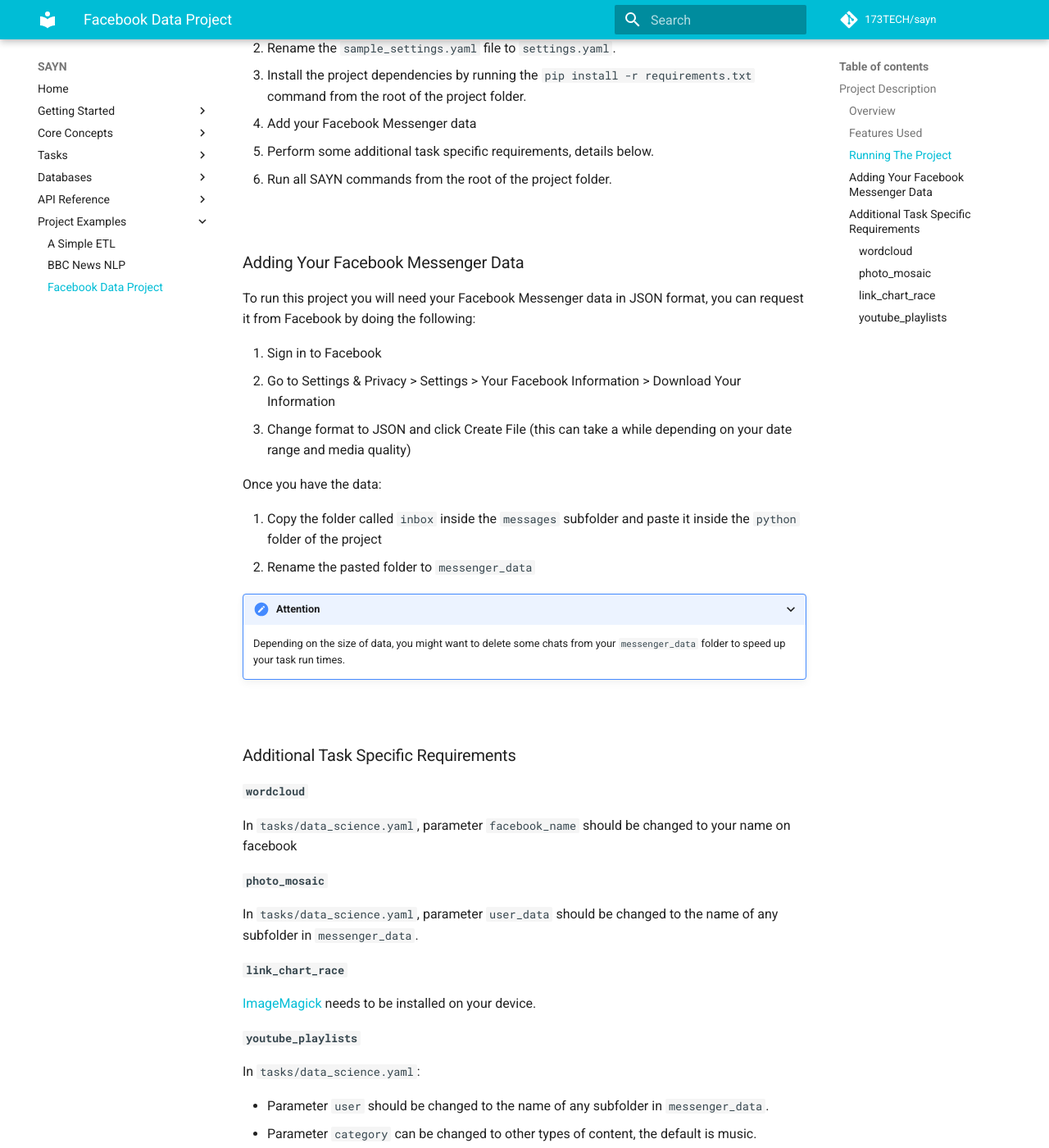
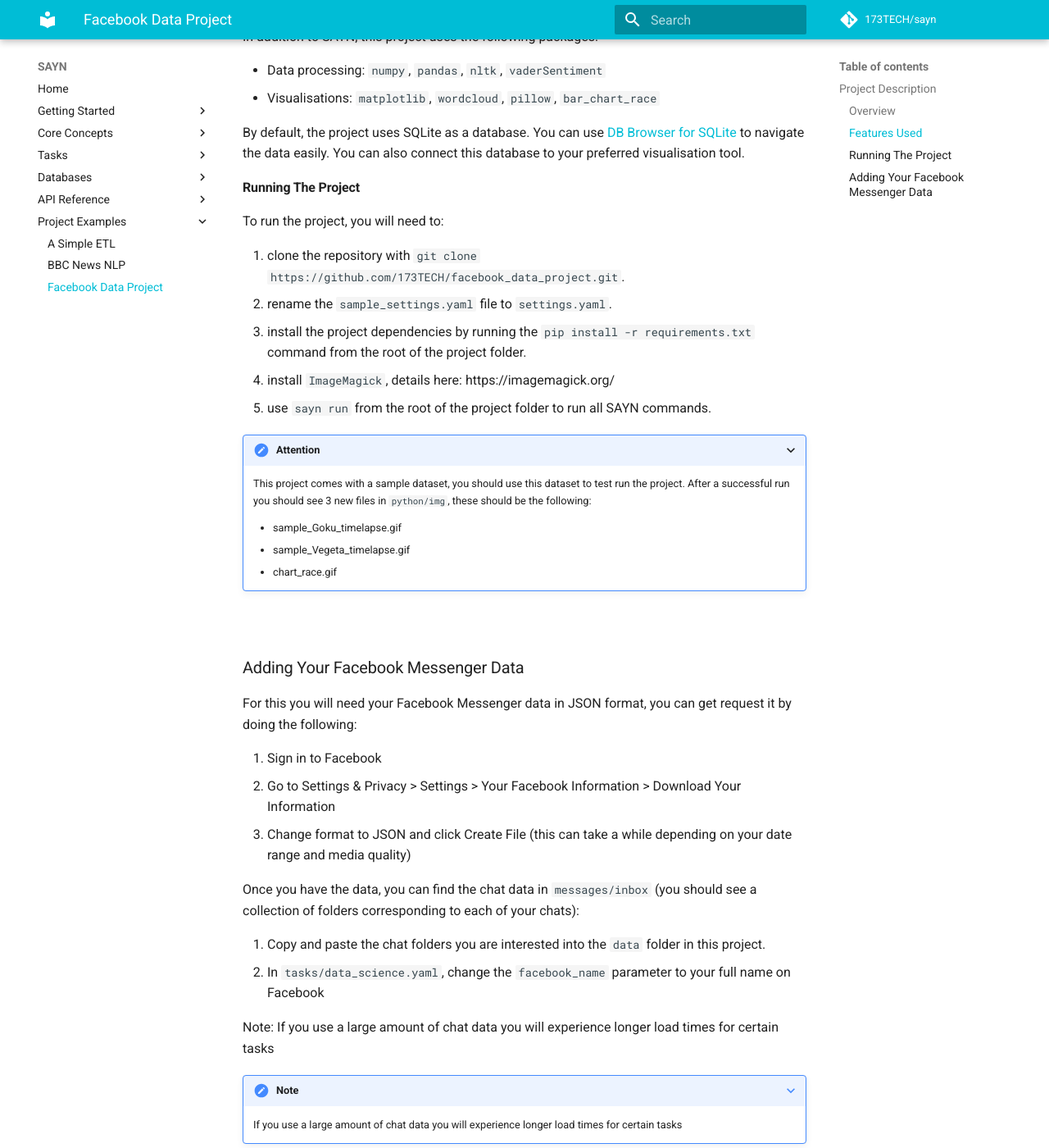
Before and after one commit to 173TECH/sayn, an MkDocs documentation site: the page built from docs/project_examples/facebook_data_project.md, in a window 1280 px wide and 1400 px high, scrolled down 1148 px. Shown: the whole window at 82% size. Built offline with MkDocs 1.6.1 and Material for MkDocs 9.7.7, drawn with Linux system fonts in a browser that asks for light colours; comment, search, counter and statistics services are not loaded; some of the changed text lies outside the part shown.

Commit message:
updated the fb data project doc and added a chart race gif

```diff
--- a/docs/project_examples/facebook_data_project.md
+++ b/docs/project_examples/facebook_data_project.md
@@ -16,8 +16,8 @@
 * Performs some basic text and sentiment analysis on the transformed data
 * Generates wordcloud timelapse GIFs for each conversation
 * Generates a bar chart race GIF for most shared sites in chat data
-* Generates a photo mosaic image from chat photos
-* Generates and automatically fills YouTube playlists based on video links in the chat data
+
+![`Bar Chart Race Example`](chart_race.gif)
 
 
 #### Features Used
@@ -31,90 +31,44 @@
 
 * Data processing: `numpy`, `pandas`, `nltk`, `vaderSentiment`
 * Visualisations: `matplotlib`, `wordcloud`, `pillow`, `bar_chart_race`
-* YouTube Data API connection: `google-auth-oauthlib`, `google-api-python-client`
 
 By default, the project uses SQLite as a database. You can use [DB Browser for SQLite](https://sqlitebrowser.org/dl/){target="\_blank"} to navigate the data easily. You can also connect this database to your preferred visualisation tool.
 
 
 #### Running The Project
 
-1. Clone the repository with the command `git clone https://github.com/173TECH/facebook_data_project`.
-2. Rename the `sample_settings.yaml` file to `settings.yaml`.
-3. Install the project dependencies by running the `pip install -r requirements.txt` command from the root of the project folder.
-4. Add your Facebook Messenger data
-5. Perform some additional task specific requirements, details below.
-6. Run all SAYN commands from the root of the project folder.
+To run the project, you will need to:
+
+1. clone the repository with `git clone https://github.com/173TECH/facebook_data_project.git`.
+2. rename the `sample_settings.yaml` file to `settings.yaml`.
+3. install the project dependencies by running the `pip install -r requirements.txt` command from the root of the project folder.
+4. install `ImageMagick`, details here: https://imagemagick.org/
+5. use `sayn run` from the root of the project folder to run all SAYN commands.
+
+???+ attention
+     This project comes with a sample dataset, you should use this dataset to test run the project.
+     After a successful run you should see 3 new files in `python/img`, these should be the following:
+
+     - sample_Goku_timelapse.gif
+     - sample_Vegeta_timelapse.gif
+     - chart_race.gif
 
 <br>
 
 ### Adding Your Facebook Messenger Data
 
-To run this project you will need your Facebook Messenger data in JSON format, you can request it from Facebook by doing the following:
+For this you will need your Facebook Messenger data in JSON format, you can get request it by doing the following:
 
 1. Sign in to Facebook
 2. Go to Settings & Privacy > Settings > Your Facebook Information > Download Your Information
 3. Change format to JSON and click Create File (this can take a while depending on your date range and media quality)
 
-Once you have the data:
+Once you have the data, you can find the chat data in `messages/inbox` (you should see a collection of folders corresponding to each of your chats):
 
-1. Copy the folder called `inbox` inside the `messages` subfolder and paste it inside the `python` folder of the project
-2. Rename the pasted folder to `messenger_data`
+1. Copy and paste the chat folders you are interested into the `data` folder in this project.
+2. In `tasks/data_science.yaml`, change the `facebook_name` parameter to your full name on Facebook
 
-???+ attention
-     Depending on the size of data, you might want to delete some chats from your `messenger_data` folder to speed up your task run times.
+Note: If you use a large amount of chat data you will experience longer load times for certain tasks
 
-<br>
-
-### Additional Task Specific Requirements
-
-#### `wordcloud`
-
-In `tasks/data_science.yaml`, parameter `facebook_name` should be changed to your name on facebook
-
-#### `photo_mosaic`
-
-In `tasks/data_science.yaml`, parameter `user_data` should be changed to the name of any subfolder in `messenger_data`.
-
-#### `link_chart_race`
-
-[ImageMagick](https://imagemagick.org/){target="\_blank"} needs to be installed on your device.
-
-#### `youtube_playlists`
-
-In `tasks/data_science.yaml`:
-
-*  Parameter `user` should be changed to the name of any subfolder in `messenger_data`.
-*  Parameter `category` can be changed to other types of content, the default is music.
-
-Requires YouTube Channel and Google OAuth 2.0 credentials.
-
-To create a YouTube Channel:
-
-1. Sign in to YouTube.
-2. Click on your profile picture.
-3. Create a channel.
-
-To create Google OAuth 2.0 credentials:
-
-1. Create a project in the [Google Developers Console](https://console.developers.google.com/){target="\_blank"}
-2. Go to [Credentials page](https://console.developers.google.com/apis/credentials){target="\_blank"}
-3. Click + CREATE CREDENTIALS > OAuth client ID > Application type > Desktop app > CREATE
-4. Enable the YouTube Data API v3 on the project.
-
-??? "How to enable the YouTube Data API v3"
-     1. Go to [Enabled APIs page](https://console.developers.google.com/apis/enabled){target="\_blank"}
-     2. Click + ENABLE APIS AND SERVICES
-     3. Search for "YouTube Data API v3"
-     4. Click ENABLE (if already enabled it should say MANAGE)
-
-After you have created your OAuth 2.0 credential:
-
-1. Download them from the [Credentials page](https://console.developers.google.com/apis/credentials){target="\_blank"} and rename them to `client_secrets.json`.
-2. Move `client_secrets.json` to the `sample_secrets` folder in your project.
-3. Rename the `sample_secrets` folder to `secrets`.
-
-???+ attention
-     When running this task, you will get a prompt to give permissions to your project.
-
-??? tip
-    You can exclude a specific task from a full run by using `sayn run -x task_name`. To exclude multiple tasks, you can chain task names using `-x`, e.g. `sayn run -x task_name_1 -x task_name_2`
+???+ note
+     If you use a large amount of chat data you will experience longer load times for certain tasks
```
Also changed, not shown: docs/project_examples/chart_race.gif (added).
